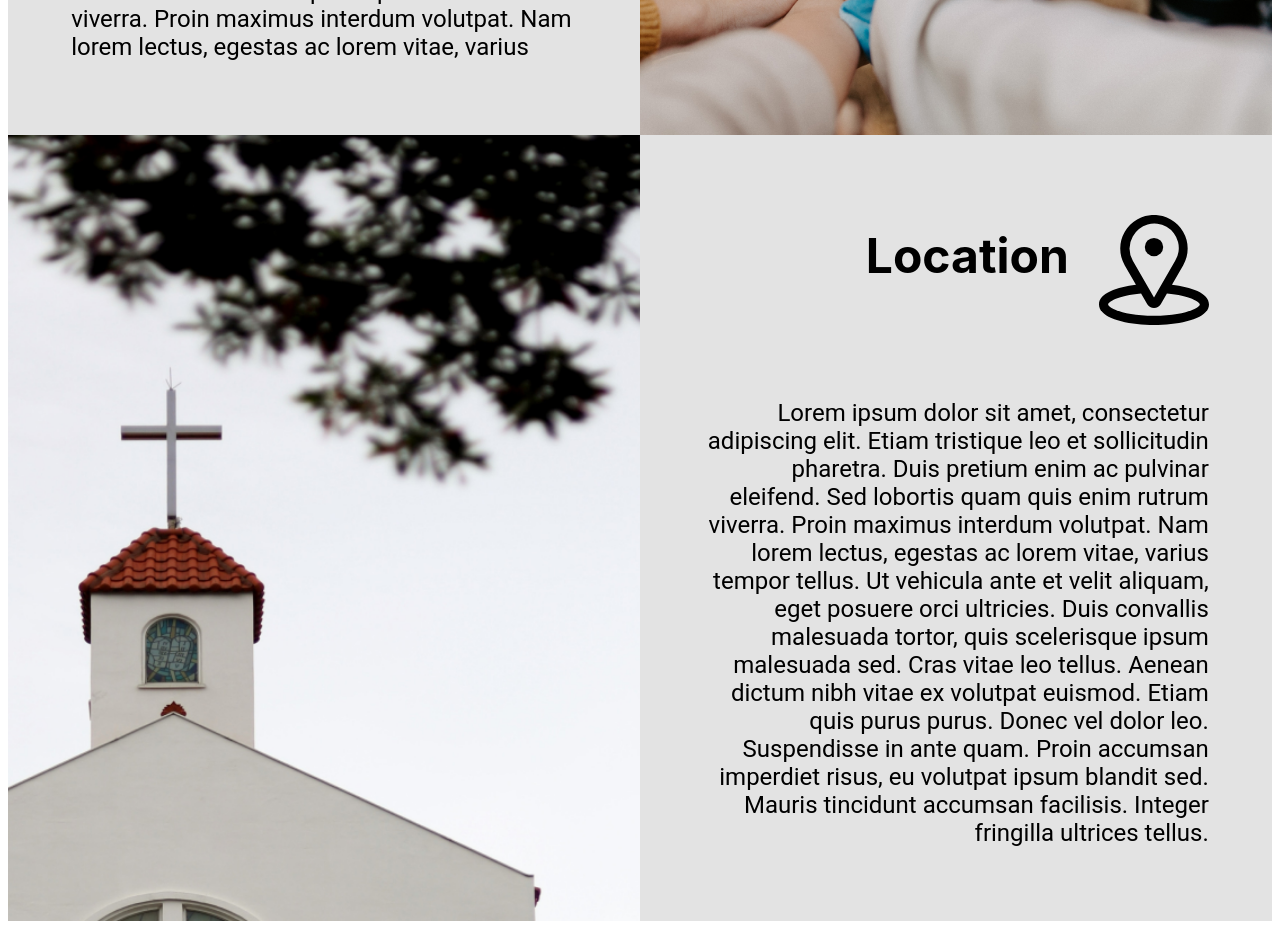
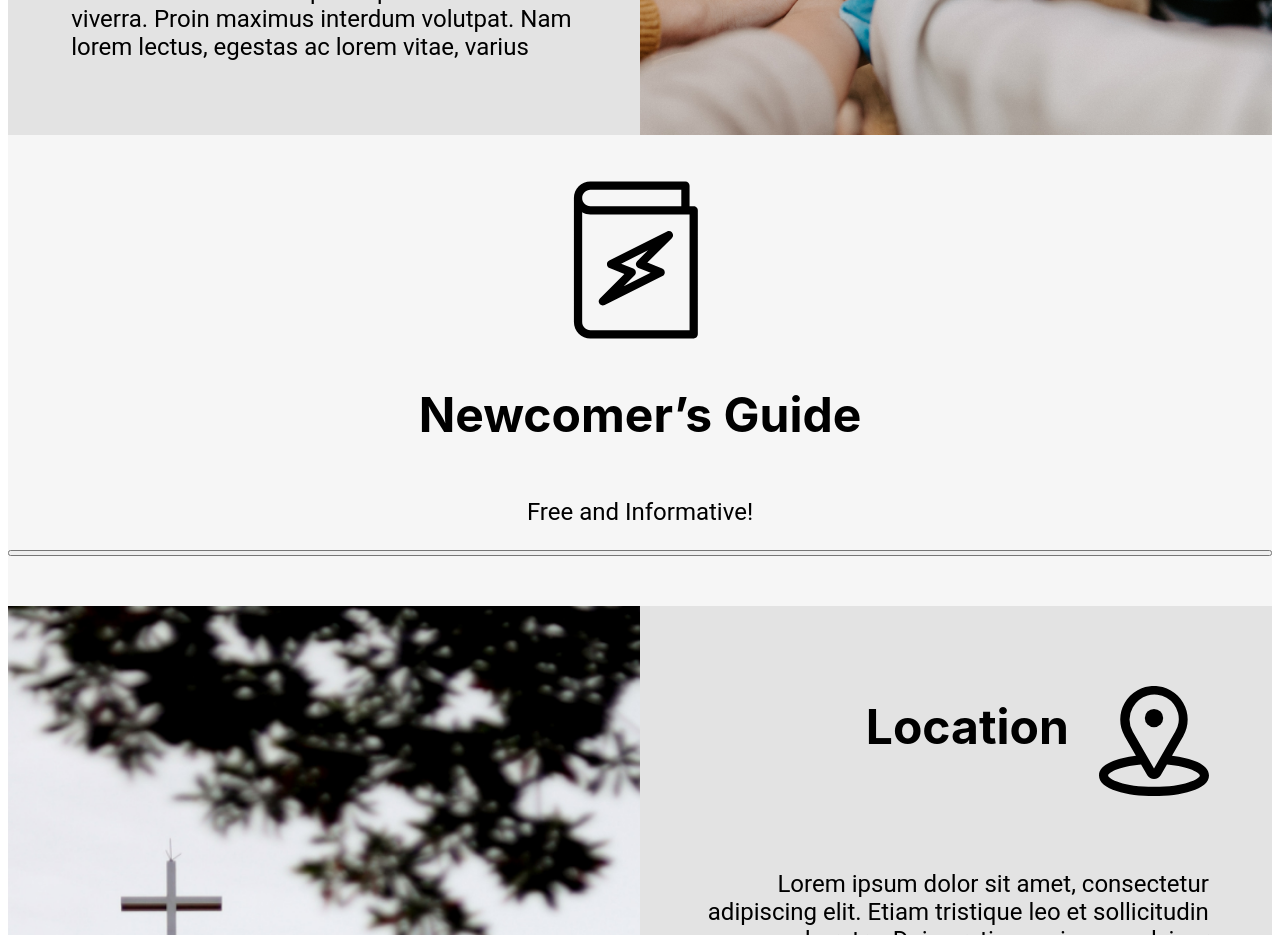
Before and after one commit to shanjii/etawellness, a Nuxt app: page / in a window 1280 px wide. Shown: the part 960-1895 px from the top of the page. Built offline with nearby package versions, Linux system fonts and the light colour scheme.

Commit message:
Added guide button

```diff
--- /dev/null
+++ b/components/button.vue
@@ -0,0 +1,42 @@
+<template>
+  <section @click="open" id="button">
+    <p>Read the manual</p>
+  </section>
+</template>
+
+<script>
+export default {
+  methods: {
+    open() {
+        window.open("https://docs.google.com/document/d/e/2PACX-1vTS4E8H8TO9GjqDdtsenza4rXpCnxk9HuPI9wgqIBr169gXCvW0OSmBZtAPuDUkWhhgqHY28T0SURDg/pub");
+
+    },
+  },
+};
+</script>
+
+<style scoped>
+#button {
+  display: flex;
+  width: auto;
+  transform: translateY(0px);
+  transition: ease-in 200ms;
+  height: auto;
+  margin: auto;
+  margin-top: 30px;
+  cursor: pointer;
+  background-color: rgb(107, 107, 107);
+  border-radius: 20px;
+}
+#button:hover {
+  background-color: rgb(136, 136, 136);
+  transform: translateY(-5px);
+}
+p {
+  font-family: "Inter";
+  font-size: 24px;
+  color: white;
+  padding: 20px;
+  margin: auto;
+}
+</style>
--- a/pages/index.vue
+++ b/pages/index.vue
@@ -41,13 +41,26 @@
           tristique leo et sollicitudin pharetra. Duis pretium enim ac pulvinar
           eleifend. Sed lobortis quam quis enim rutrum viverra. Proin maximus
           interdum volutpat. Nam lorem lectus, egestas ac lorem vitae, varius
-
         </p>
       </section>
       <section class="image-box">
         <img src="/images/group.jpg" alt="" srcset="" />
       </section>
     </div>
+    <section id="guide" class="middle-box">
+      <div class="title-middle">
+        <img
+          class="icon-large"
+          height="190px"
+          src="/icons/manual.svg"
+          alt=""
+          srcset=""
+        />
+        <h3>Newcomer’s Guide</h3>
+      </div>
+      <p>Free and Informative!</p>
+      <Button />
+    </section>
     <div id="location" class="box-div">
       <section class="image-box">
         <img src="/images/church.jpg" alt="" srcset="" />
```
Also changed, not shown: components/navbar.vue (+13 -6 lines), static/icons/manual.svg (added).
